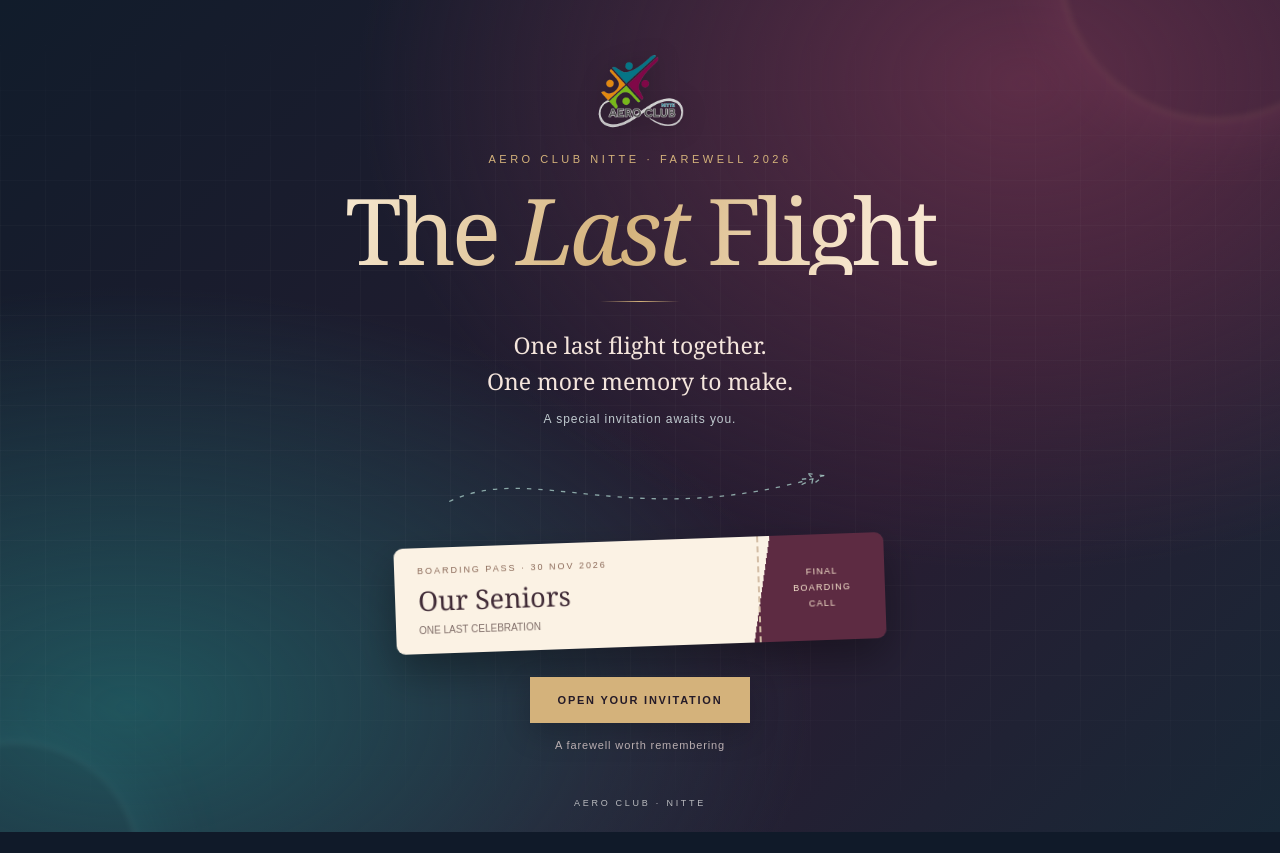
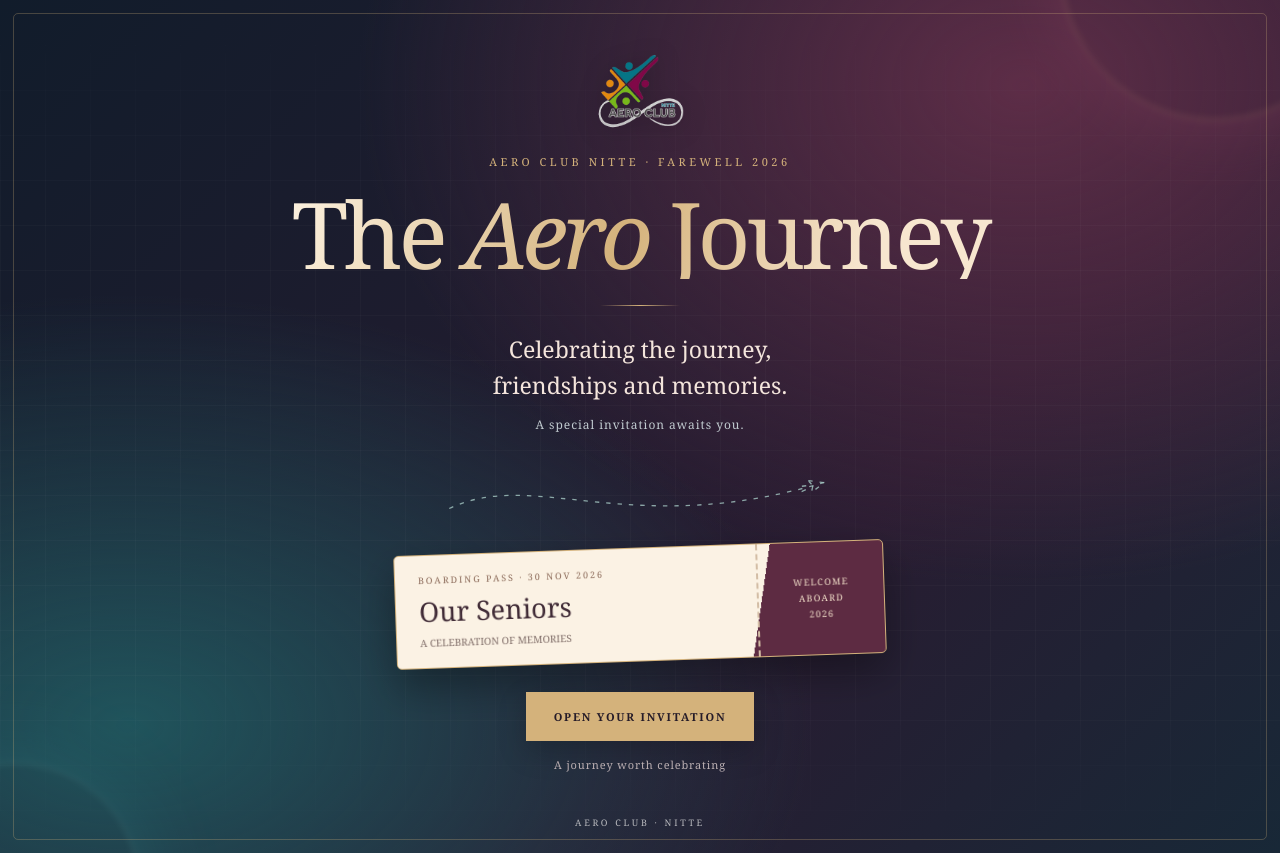
Before and after one commit to Pradyumna737/aeroclub-farewell-2026, a plain HTML site: page index.html in a window 1280 px wide. Before the commit the page ends 832 px from the top, so only its background shows below. Drawn offline with Linux system fonts and the light colour scheme.

Commit message:
Update index.html

```diff
--- a/index.html
+++ b/index.html
@@ -5,14 +5,16 @@
 <meta charset="utf-8">
 <meta name="viewport" content="width=device-width,initial-scale=1">
 <meta name="theme-color" content="#111c2b">
-<title>The Last Flight — Aero Club Nitte</title>
+<title>The Aero Journey — Aero Club Nitte</title>
 
 <style>
 :root{
   --navy:#111c2b;
   --wine:#58293e;
+  --wine-dark:#402033;
   --teal:#76a9a5;
   --gold:#d4b27b;
+  --gold-light:#ead5ad;
   --paper:#faf2e5;
   --ink:#392c37;
 }
@@ -22,7 +24,7 @@ body{
   margin:0;
   background:#101a29;
   color:var(--paper);
-  font-family:Arial,Helvetica,sans-serif;
+  font-family:Georgia,'Times New Roman',serif;
   overflow-x:hidden;
 }
 button{font:inherit;cursor:pointer}
@@ -51,6 +53,14 @@ button{font:inherit;cursor:pointer}
   background-size:45px 45px;
   mask-image:linear-gradient(to bottom,transparent,#000 25%,#000 80%,transparent);
   z-index:-1;
+}
+.scene:after{
+  content:"";
+  position:absolute;
+  inset:13px;
+  border:1px solid rgba(212,178,123,.28);
+  border-radius:5px;
+  pointer-events:none;
 }
 .orb{
   position:absolute;
@@ -146,7 +156,8 @@ button{font:inherit;cursor:pointer}
   margin:10px auto 25px;
   background:linear-gradient(100deg,#fbf2e4 0 74%,#5d2b42 74%);
   color:#402b36;
-  border-radius:9px;
+  border:1px solid #d4b27b;
+  border-radius:5px;
   box-shadow:0 18px 42px #0005;
   display:flex;
   justify-content:space-between;
@@ -214,7 +225,7 @@ button{font:inherit;cursor:pointer}
   white-space:nowrap;
 }
 
-/* Compact second page */
+/* SECOND PAGE */
 .content{
   display:none;
   max-width:760px;
@@ -226,14 +237,14 @@ button{font:inherit;cursor:pointer}
 .ticket-shell{
   padding:5px;
   border:1px solid #bb9870;
-  border-radius:12px;
+  border-radius:8px;
   background:linear-gradient(120deg,#52293f,#22394a);
   box-shadow:0 18px 45px #0006;
 }
 .ticket{
   display:grid;
   grid-template-columns:minmax(0,1fr) 105px;
-  border-radius:8px;
+  border-radius:5px;
   overflow:hidden;
   background:var(--paper);
   color:var(--ink);
@@ -297,11 +308,11 @@ button{font:inherit;cursor:pointer}
 }
 .fields{
   display:grid;
-  grid-template-columns:1fr 1fr;
-  gap:16px;
+  grid-template-columns:1fr 1fr 1fr;
+  gap:14px;
 }
 .value{
-  font-size:13px;
+  font-size:12px;
   font-weight:700;
   line-height:1.5;
   margin:0;
@@ -402,7 +413,8 @@ button{font:inherit;cursor:pointer}
   .seal{width:55px;height:55px}
   .stub-title{font-size:15px}
   .ticket-top{align-items:flex-start;flex-direction:column}
-  .value{font-size:12px}
+  .value{font-size:11px}
+  .fields{grid-template-columns:1fr 1fr}
   .preview-name{font-size:23px}
 }
 @media(prefers-reduced-motion:reduce){
@@ -416,7 +428,7 @@ button{font:inherit;cursor:pointer}
 
 <body>
 
-<!-- FIRST PAGE: ORIGINAL DESIGN -->
+<!-- FIRST PAGE -->
 <section class="scene" id="welcome">
   <div class="orb one"></div>
   <div class="orb two"></div>
@@ -428,12 +440,12 @@ button{font:inherit;cursor:pointer}
 
     <p class="kicker">AERO CLUB NITTE · FAREWELL 2026</p>
 
-    <h1>The <em>Last</em> Flight</h1>
+    <h1>The <em>Aero</em> Journey</h1>
     <div class="line"></div>
 
     <p class="lead">
-      One last flight together.<br>
-      One more memory to make.
+      Celebrating the journey,<br>
+      friendships and memories.
     </p>
 
     <p class="micro">A special invitation awaits you.</p>
@@ -449,9 +461,9 @@ button{font:inherit;cursor:pointer}
       <div class="preview-left">
         <div class="preview-label">BOARDING PASS · 30 NOV 2026</div>
         <div class="preview-name" id="previewName">Our Seniors</div>
-        <div class="preview-foot">ONE LAST CELEBRATION</div>
+        <div class="preview-foot">A CELEBRATION OF MEMORIES</div>
       </div>
-      <div class="preview-stub">FINAL<br>BOARDING<br>CALL</div>
+      <div class="preview-stub">WELCOME<br>ABOARD<br>2026</div>
     </div>
 
     <button class="cta" id="openBtn" type="button"
@@ -459,13 +471,13 @@ button{font:inherit;cursor:pointer}
       OPEN YOUR INVITATION
     </button>
 
-    <p class="hint">A farewell worth remembering</p>
+    <p class="hint">A journey worth celebrating</p>
   </div>
 
   <div class="scrollmark">AERO CLUB · NITTE</div>
 </section>
 
-<!-- SECOND PAGE: PERSONAL BOARDING PASS -->
+<!-- SECOND PAGE -->
 <section class="content" id="invitation"
   aria-label="Farewell invitation">
 
@@ -478,9 +490,9 @@ button{font:inherit;cursor:pointer}
           <span class="small-label">AERO CLUB · 2026</span>
         </div>
 
-        <h2>The Last Flight</h2>
+        <h2>The Aero Journey</h2>
         <div class="ticket-sub">
-          ONE LAST FLIGHT TOGETHER. ONE MORE MEMORY TO MAKE.
+          CELEBRATING THE JOURNEY, FRIENDSHIPS AND MEMORIES.
         </div>
 
         <hr class="ticket-rule">
@@ -498,6 +510,11 @@ button{font:inherit;cursor:pointer}
           </div>
 
           <div>
+            <p class="field">TIME</p>
+            <p class="value">2:00 PM</p>
+          </div>
+
+          <div>
             <p class="field">VENUE</p>
             <p class="value">SHAMBHAVI HALL</p>
           </div>
@@ -508,7 +525,7 @@ button{font:inherit;cursor:pointer}
         <div class="small-label">AERO CLUB<br>FAREWELL 2026</div>
         <div class="seal">✦</div>
         <div class="stub-rule"></div>
-        <h3 class="stub-title">THE<br>LAST<br>FLIGHT</h3>
+        <h3 class="stub-title">AERO<br>JOURNEY</h3>
         <div class="stub-rule"></div>
         <div class="stub-date">30 NOV</div>
       </aside>
@@ -518,7 +535,7 @@ button{font:inherit;cursor:pointer}
 
   <div class="venue">
     <p class="venue-label">WE LOOK FORWARD TO SEEING YOU</p>
-    <h3>One last gathering together.</h3>
+    <h3>One more celebration together.</h3>
   </div>
 
   <div class="footer">AERO CLUB</div>
@@ -526,7 +543,7 @@ button{font:inherit;cursor:pointer}
 
 <script>
 const seniors = [
-  {name:"Gagandeep Kavara Gangadhara",role:"President and Inventory"},
+  {name:"Gagandeep Kayara Gangadhara",role:"President and Inventory"},
   {name:"Chinmay Kulkarni",role:"Technical Head, Documentation Head, Marketing Head, Competition and Flying Incharge"},
   {name:"Samruddha S Aithal",role:"Finance Head"},
   {name:"Shreyas",role:"Inventory Head, Competition and Flying Incharge"},
@@ -544,7 +561,6 @@ const seniors = [
   {name:"Vasavi Joshi",role:"Finance"}
 ];
 
-/* Personalise the invitation using the URL name parameter */
 const params = new URLSearchParams(window.location.search);
 const name = (params.get("name") || "").trim();
 
@@ -565,7 +581,6 @@ if(name){
   }
 }
 
-/* Reveal the second page */
 function openInvitation(){
   const invitation = document.getElementById("invitation");
 
```
